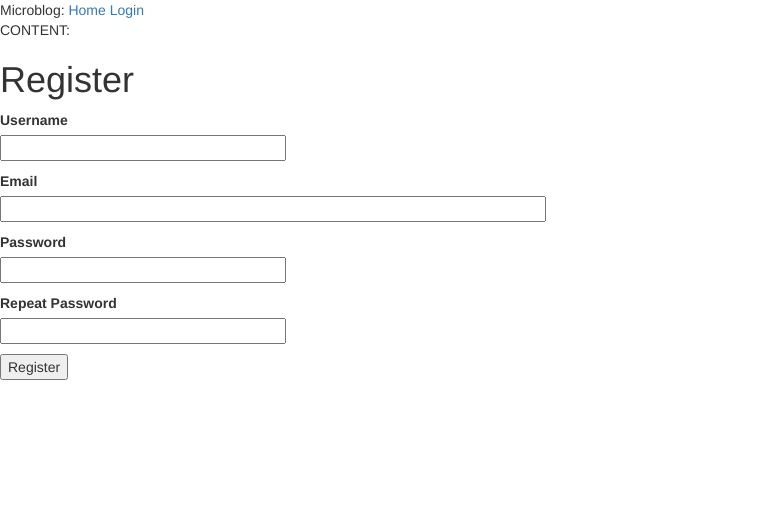
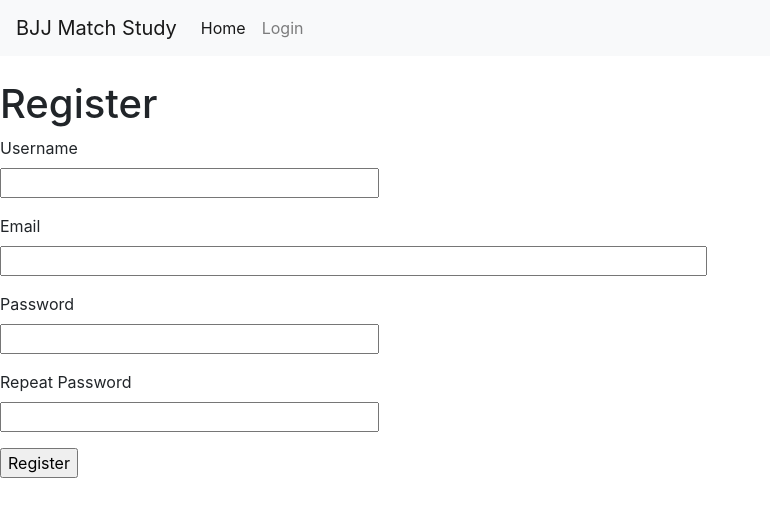
Before and after one commit to asn10038/6998-HW, a Flask app: page /register in a window 1280 px wide. Shown: the top 517 px of the page, without its empty margins (0-770 px from the left). Run offline with Flask 2, Linux system fonts and the light colour scheme; some libraries are stand-ins or nearby versions.

Commit message:
finished tiny feature

```diff
--- a/HW_5/socketio/app/templates/base.html
+++ b/HW_5/socketio/app/templates/base.html
@@ -1,8 +1,9 @@
 <html>
   <head>
-    <title>IMDB 2</title>
+    <title>BJJ Match Review</title>
     <meta name="viewport" content="width=device-width, initial-scale=1.0">
-    <link href="http://netdna.bootstrapcdn.com/bootstrap/3.0.0/css/bootstrap.min.css" rel="stylesheet" media="screen">
+
+    <link href="https://maxcdn.bootstrapcdn.com/bootstrap/4.0.0/css/bootstrap.min.css" rel="stylesheet" media="screen">
 
     <script type="text/javascript" src="https://cdnjs.cloudflare.com/ajax/libs/socket.io/2.1.1/socket.io.dev.js"></script>
 
@@ -20,21 +21,35 @@
   </head>
 <body>
 
+<nav class="navbar navbar-expand-lg navbar-light bg-light">
+  <a class="navbar-brand" href="#">BJJ Match Study</a>
+  <button class="navbar-toggler" type="button" data-toggle="collapse" data-target="#navbarNav" aria-controls="navbarNav" aria-expanded="false" aria-label="Toggle navigation">
+        <span class="navbar-toggler-icon"></span>
+  </button>
+  <div class="collapse navbar-collapse" id="navbarNav">
+    <ul class="navbar-nav">
+      <li class="nav-item active">
+        <a class="nav-link"  href="{{ url_for('index') }}">Home</a>
+      </li>
+      <li class="nav-item">
+      </li>
+      <li class="nav-item">
+        {% if current_user.is_anonymous %}
+            <a class="nav-link" href="{{ url_for('login') }}">Login</a>
+        {% else %}
+            <a class="nav-link" href="{{ url_for('logout') }}">Logout</a>
+            </li>
+            <li class='nav-item'>
+               <p> Hi, {{ current_user.username }}!</p>
+               <p hidden='true' id='current_user'> {{ current_user.username }} </p>
+        {% endif %}
+      </li>
+   </ul>
+ </div>
+</nav>
 
-<div>
-    Microblog:
-    <a href="{{ url_for('index') }}">Home</a>
-    {% if current_user.is_anonymous %}
-        <a href="{{ url_for('login') }}">Login</a>
-    {% else %}
-        Hi, {{ current_user.username }}!
-        <a href="{{ url_for('logout') }}">Logout</a>
-    {% endif %}
     <BR>
-    CONTENT:<BR>
     {% block content %}{% endblock %}
-</div>
-
 </body>
 
 
```
Also changed, not shown: HW_5/socketio/app/templates/chatroom.html (+36 -6 lines), HW_5/socketio/app.py (line endings or trailing spaces).
